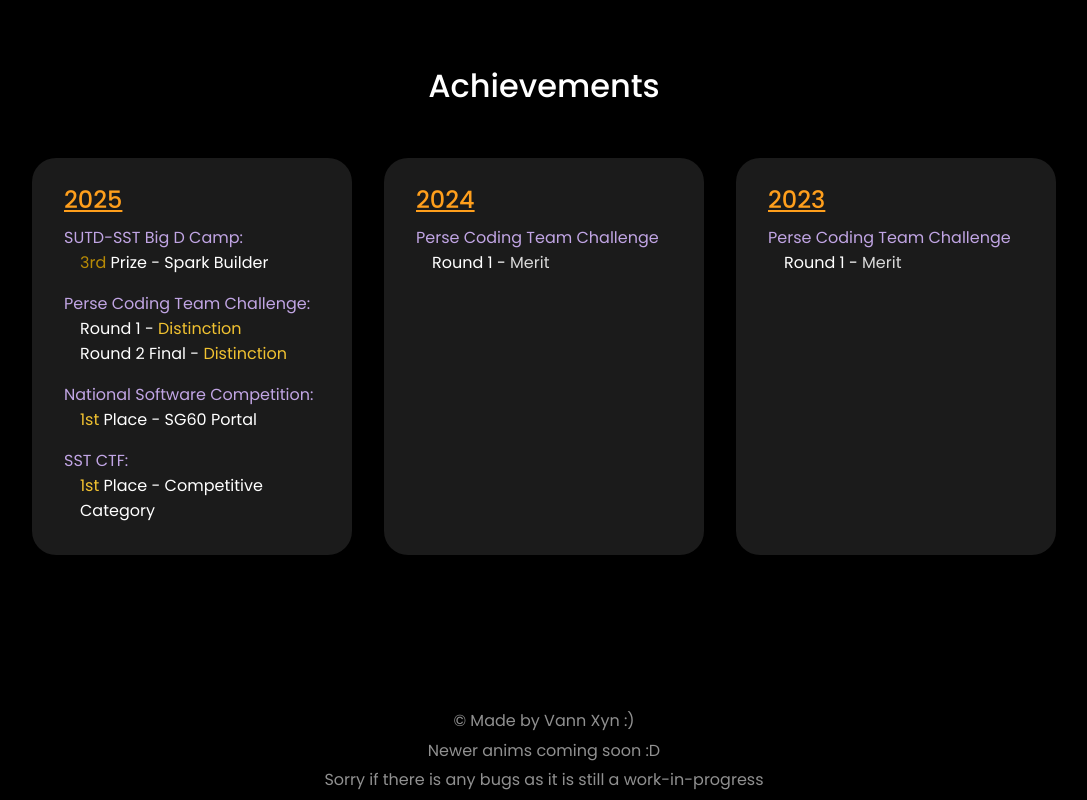
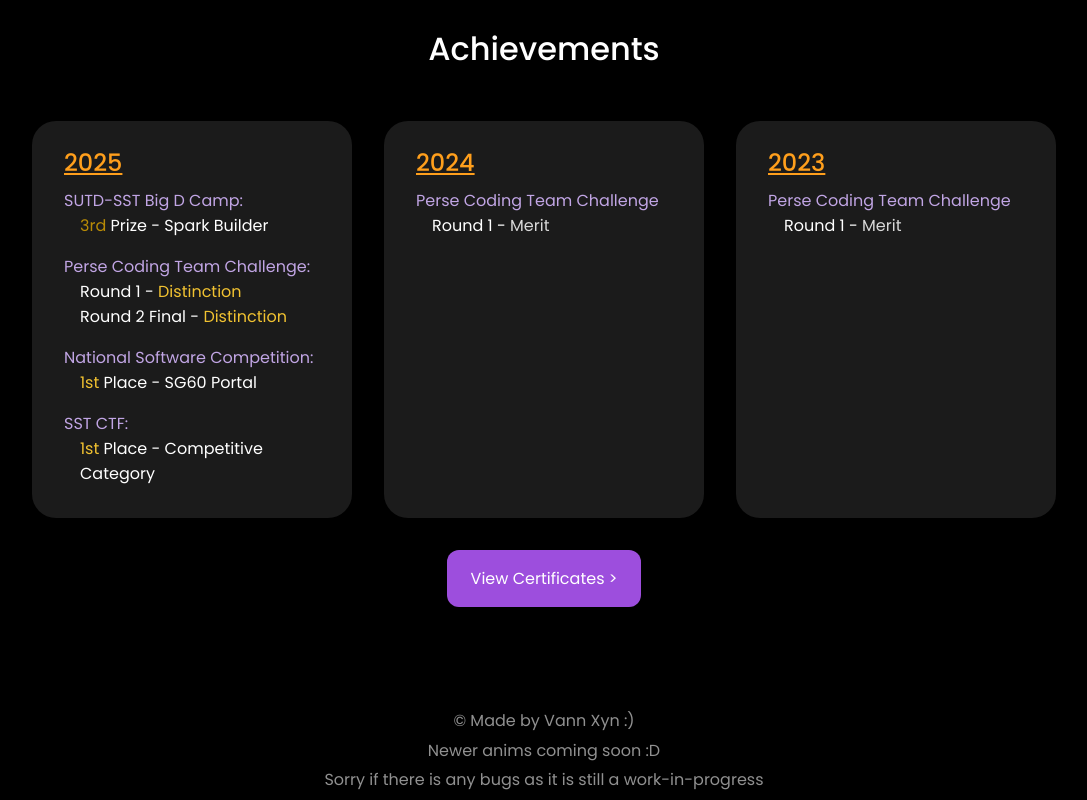
Before and after one commit to Vann-Man/vann-man.github.io, a plain HTML site: page index.html in a window 1280 px wide. Shown: the part 2505-3305 px from the top of the page, without its empty margins (96-1183 px from the left). Drawn offline with Linux system fonts and the light colour scheme.

Commit message:
Added view certs button

```diff
--- a/index.html
+++ b/index.html
@@ -218,6 +218,7 @@
                 </div>
             </div>
         </div>
+        <a href="https://drive.google.com/drive/folders/15rk8JzoLTyLPwthddxTixpVXrlL-Rgz4?usp=sharing" target="_blank" class="ach-button">View Certificates ></a>
     </section>
 
     <div class="see-more-background">
--- a/style.css
+++ b/style.css
@@ -435,6 +435,21 @@ nav ul li{
     transition: 0.3s;
 }
 
+.ach-button{
+    background-color: var(--purple);
+    color: var(--white);
+    border-radius: 12px;
+    margin-top: 1rem;
+    width: fit-content;
+    padding: 1rem 1.5rem;
+    text-decoration: none;
+}
+
+.ach-button:hover{
+    background-color: var(--orange);
+    transition: 0.3s;
+}
+
 
 /* footer */
 footer{
```
